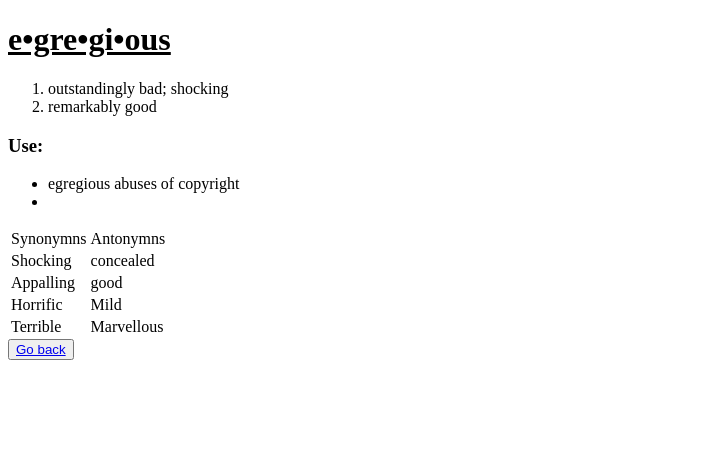
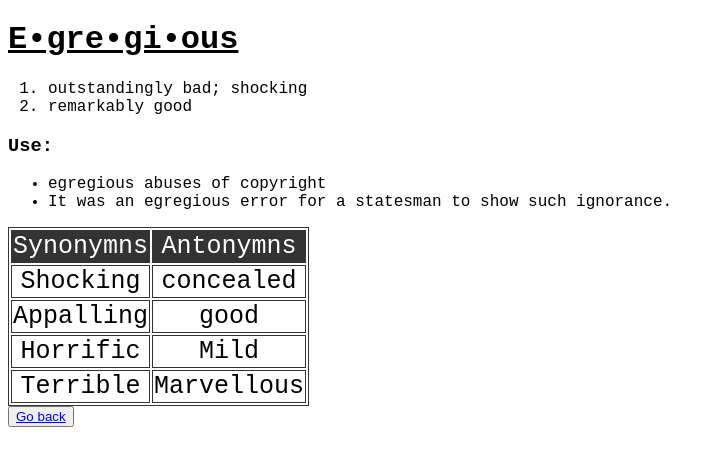
Before and after one commit to Biswajit-Mahapatra-02/CSW, a plain HTML site: page A1/q10/egregious.html in a window 1280 px wide. Shown: the whole page, without its empty margins (0-724 px from the left). Drawn offline with Linux system fonts and the light colour scheme.

Commit message:
I hate this project so much

```diff
--- a/A1/q10/egregious.html
+++ b/A1/q10/egregious.html
@@ -1,13 +1,11 @@
 <!DOCTYPE html>
 <html lang="en">
   <head>
-    <meta charset="UTF-8" />
-    <meta http-equiv="X-UA-Compatible" content="IE=edge" />
-    <meta name="viewport" content="width=device-width, initial-scale=1.0" />
     <title>egregious</title>
+    <link rel="stylesheet" href="style.css">
   </head>
   <body>
-    <h1><ins>e•gre•gi•ous</ins></h1>
+    <h1><ins>E•gre•gi•ous</ins></h1>
     <ol>
       <li>outstandingly bad; shocking</li>
       <li>remarkably good</li>
@@ -15,7 +13,7 @@
     <h3>Use:</h3>
     <ul>
       <li>egregious abuses of copyright</li>
-      <li></li>
+      <li>It was an egregious error for a statesman to show such ignorance.</li>
     </ul>
     <table>
         <thead>
```
Also changed, not shown: A1/q10/index.html (+1 -0 lines).
